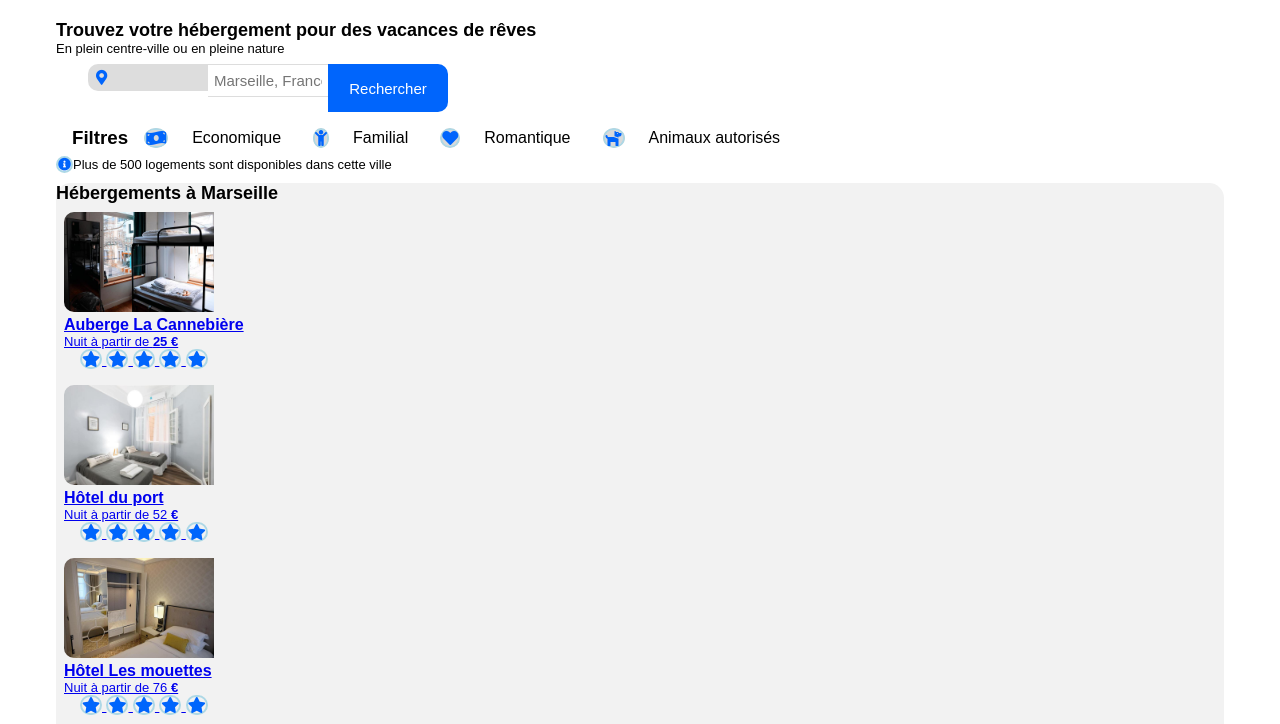
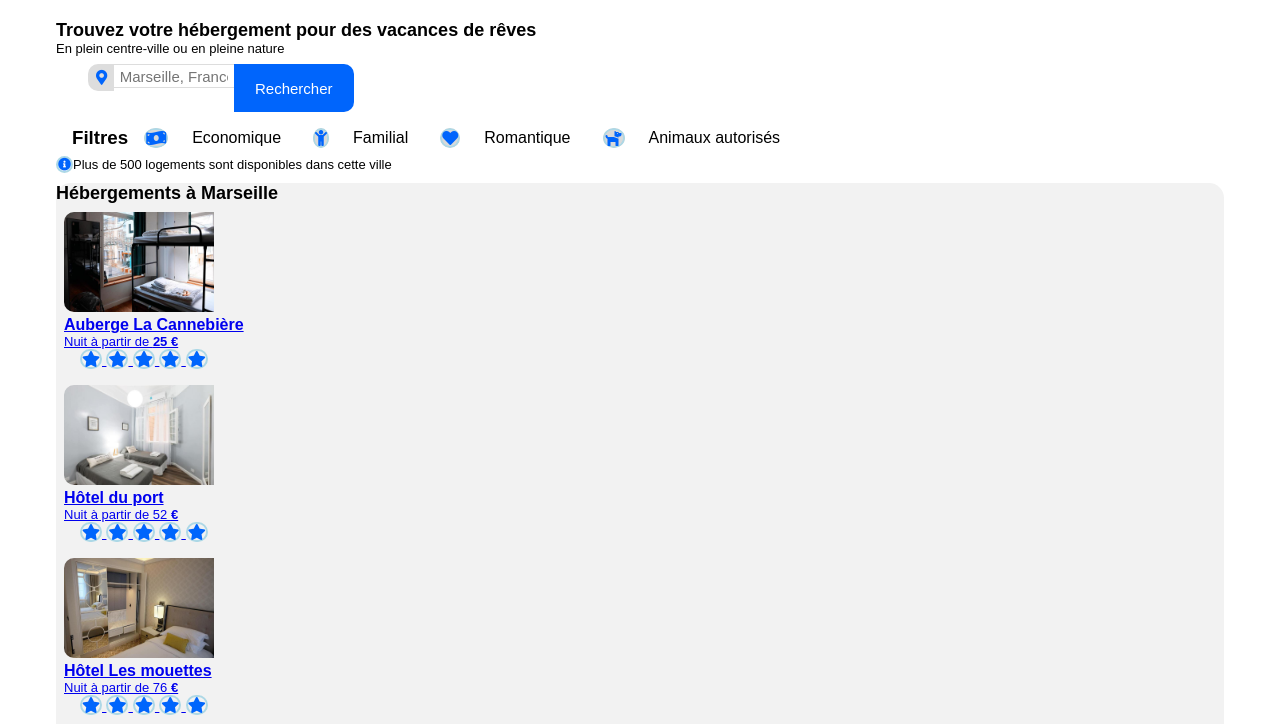
Before and after one commit to Loic84800/Loic84800.github.io, a plain HTML site: page index.html in a window 1280 px wide. Shown: the part 76-800 px from the top of the page. Drawn offline with Linux system fonts and the light colour scheme; a web font is replaced by a local one.

Commit message:
Update styles.css

```diff
--- a/styles.css
+++ b/styles.css
@@ -97,12 +97,12 @@ nav a, .Signup{
     background: #ddd;
     border: none;
     cursor: pointer;
-    width: 120px;
+    width: 7%;
     height: 100%;
 }
 .searchbar input{
     width: 120px;
-    height: 102%;
+    height: 75%;
     padding: 6px;
     margin-right: 0;
     margin-top: 8px;
```
